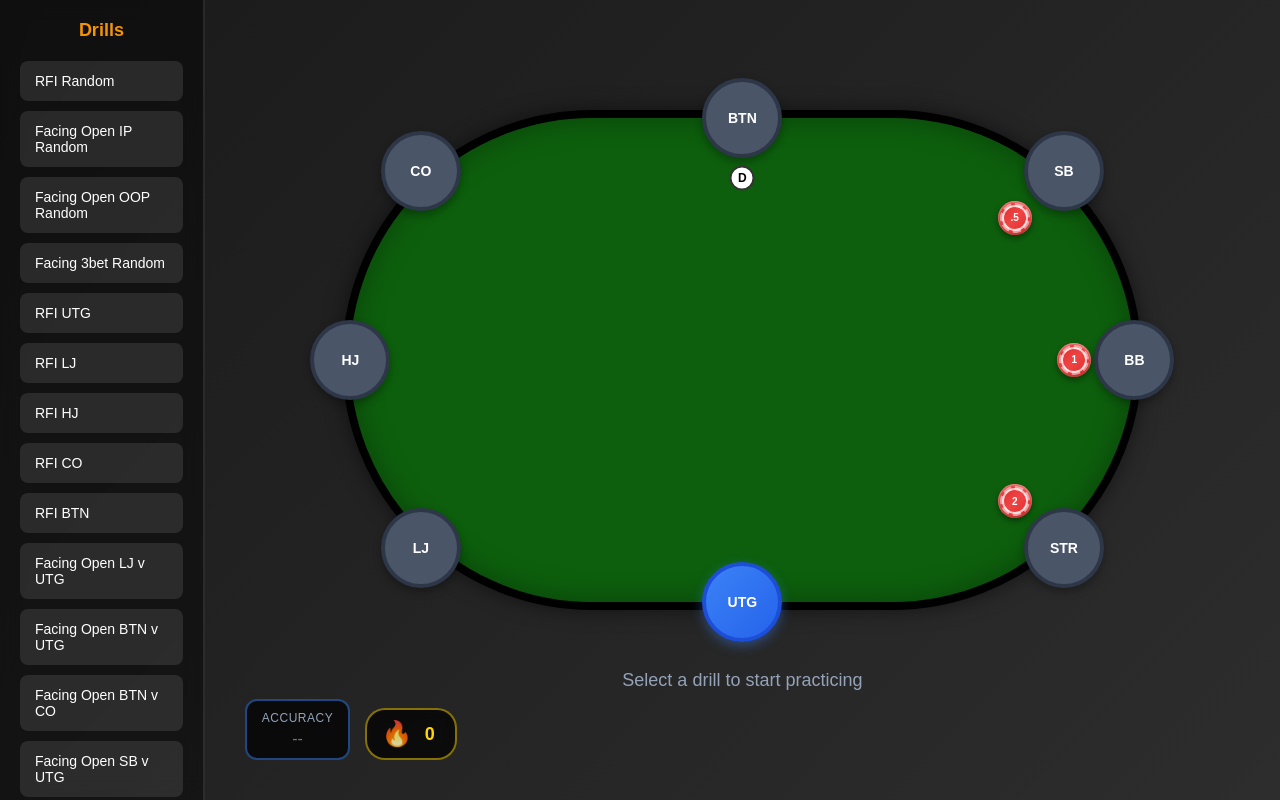
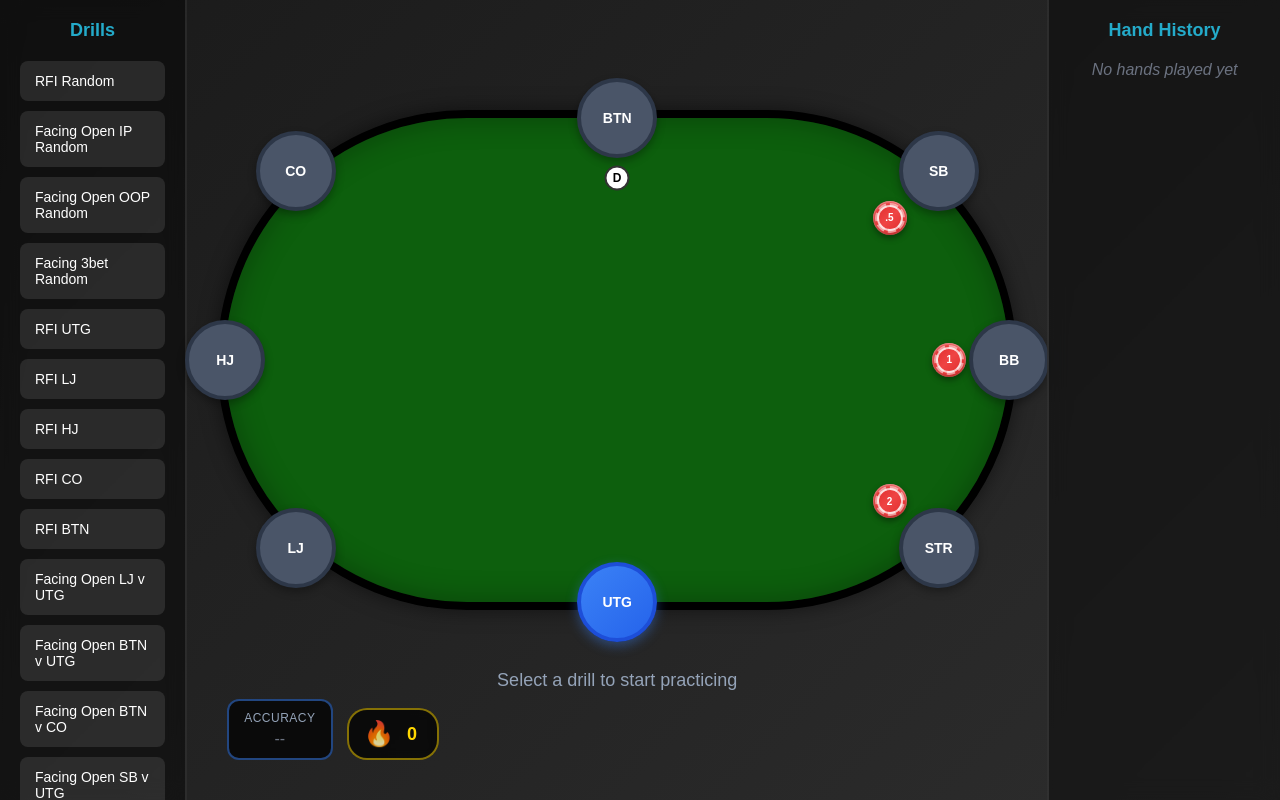
Before and after one commit to GTOJake/gtotrainer, a React (Create React App) app: page / in a window 1280 px wide. Built offline with nearby package versions, Linux system fonts and the light colour scheme.

Commit message:
Added hand history panel

```diff
--- a/src/App.css
+++ b/src/App.css
@@ -50,7 +50,7 @@
       margin-top: 0;
       margin-bottom: 20px;
       font-size: 18px;
-      color: #f39405;
+      color: #24abca;
       text-align: center;
     }
 
@@ -490,3 +490,108 @@
     50% { box-shadow: 0 0 20px #10b981, 0 0 40px #10b981, 0 0 60px #10b981; }
     100% { box-shadow: 0 0 20px #10b981, 0 0 40px #10b981, 0 0 60px #10b981; }
   }
+
+  .hand-history {
+    width: 20%;
+    background: rgba(0, 0, 0, 0.4);
+    backdrop-filter: blur(10px);
+    border-left: 2px solid rgba(255, 255, 255, 0.1);
+    padding: 20px;
+    overflow-y: auto;
+  }
+
+  /* Custom scrollbar for hand history */
+  .hand-history::-webkit-scrollbar {
+    width: 8px;
+  }
+
+  .hand-history::-webkit-scrollbar-track {
+    background: rgba(0, 0, 0, 0.2);
+    border-radius: 4px;
+  }
+
+  .hand-history::-webkit-scrollbar-thumb {
+    background: rgba(100, 100, 100, 0.6);
+    border-radius: 4px;
+    transition: background 0.3s ease;
+  }
+
+  .hand-history::-webkit-scrollbar-thumb:hover {
+    background: rgba(150, 150, 150, 0.8);
+  }
+
+  /* Firefox scrollbar styling */
+  .hand-history {
+    scrollbar-width: thin;
+    scrollbar-color: rgba(100, 100, 100, 0.6) rgba(0, 0, 0, 0.2);
+  }
+
+  .hand-history h3 {
+    margin-top: 0;
+    margin-bottom: 20px;
+    font-size: 18px;
+    color: #24abca;
+    text-align: center;
+  }
+
+  .history-table {
+    width: 100%;
+    border-collapse: collapse;
+    font-size: 12px;
+  }
+
+  .history-table th {
+    background: rgba(255, 255, 255, 0.1);
+    color: #24abca;
+    padding: 8px 4px;
+    text-align: center;
+    font-weight: bold;
+    font-size: 11px;
+    border-bottom: 1px solid rgba(255, 255, 255, 0.2);
+  }
+
+  .history-table td {
+    padding: 6px 4px;
+    text-align: center;
+    border-bottom: 1px solid rgba(255, 255, 255, 0.1);
+  }
+
+  .history-row {
+    transition: background-color 0.3s ease;
+  }
+
+  .history-row.correct {
+    background-color: rgba(16, 185, 129, 0.2);
+  }
+
+  .history-row.incorrect {
+    background-color: rgba(239, 68, 68, 0.2);
+  }
+
+  .history-row:hover {
+    background-color: rgba(255, 255, 255, 0.1);
+  }
+
+  .hand-column {
+    font-weight: bold;
+    font-family: monospace;
+  }
+
+  .action-column {
+    font-weight: bold;
+    text-transform: uppercase;
+  }
+
+  .drill-column {
+    font-size: 10px;
+    color: #94a3b8;
+    max-width: 80px;
+    word-wrap: break-word;
+  }
+
+  .no-history-message {
+    text-align: center;
+    color: #6b7280;
+    font-style: italic;
+    margin-top: 20px;
+  }
--- a/src/App.js
+++ b/src/App.js
@@ -186,8 +186,44 @@ const Feedback = ({ feedback, onNext }) => {
   );
 };
 
+// Hand History Component
+const HandHistory = ({ history }) => {
+  if (!history || history.length === 0) {
+    return (
+      <div className="hand-history">
+        <h3>Hand History</h3>
+        <div className="no-history-message">No hands played yet</div>
+      </div>
+    );
+  }
+
+  return (
+    <div className="hand-history">
+      <h3>Hand History</h3>
+      <table className="history-table">
+        <thead>
+          <tr>
+            <th>Hand</th>
+            <th>Action</th>
+            <th>Drill</th>
+          </tr>
+        </thead>
+        <tbody>
+          {history.map((hand, index) => (
+            <tr key={index} className={`history-row ${hand.isCorrect ? 'correct' : 'incorrect'}`}>
+              <td className="hand-column">{hand.handKey}</td>
+              <td className="action-column">{hand.userAction}</td>
+              <td className="drill-column">{hand.drillName}</td>
+            </tr>
+          ))}
+        </tbody>
+      </table>
+    </div>
+  );
+};
+
 // Poker Table Component
-const PokerTable = ({ selectedDrill }) => {
+const PokerTable = ({ selectedDrill, onHandHistoryUpdate }) => {
   const [userCards, setUserCards] = useState(null);
   const [feedback, setFeedback] = useState(null);
   const [showActions, setShowActions] = useState(true);
@@ -198,12 +234,15 @@ const PokerTable = ({ selectedDrill }) => {
   const [correctActions, setCorrectActions] = useState(0);
   const [randomPosition, setRandomPosition] = useState(null);
 
+
+
   useEffect(() => {
     // Reset stats when drill changes
     setTotalActions(0);
     setCorrectActions(0);
     setStreak(0);
     setRandomPosition(null);
+    onHandHistoryUpdate([]); // Reset history
 
     // Auto-start the drill by dealing a new hand if a drill is selected
     if (selectedDrill) {
@@ -214,7 +253,7 @@ const PokerTable = ({ selectedDrill }) => {
       setFeedback(null);
       setShowActions(false);
     }
-  }, [selectedDrill]);
+  }, [selectedDrill, onHandHistoryUpdate]);
 
   const positions = ['BTN', 'SB', 'BB', 'STR', 'UTG', 'LJ', 'HJ', 'CO'];
 
@@ -547,6 +586,17 @@ const PokerTable = ({ selectedDrill }) => {
       setCorrectActions(prev => prev + 1);
     }
 
+    // Record the hand in history (for both correct and incorrect answers)
+    const historyEntry = {
+      handKey: handKey,
+      userAction: action,
+      isCorrect: result.isCorrect,
+      drillName: drillToCheck
+    };
+
+    // Update hand history for all answers
+    onHandHistoryUpdate(prev => [historyEntry, ...prev]);
+
     if (result.isCorrect) {
       // Increment streak for correct answers
       setStreak(prev => prev + 1);
@@ -682,6 +732,8 @@ const PokerTable = ({ selectedDrill }) => {
 //********************************************************************************************************************************************************* */
 const App = () => {
   const [selectedDrill, setSelectedDrill] = useState(null);
+  // In the App component, add handHistory state
+  const [handHistory, setHandHistory] = useState([]);
 
   const drills = [
     { id: 20, name: 'RFI Random' },
@@ -709,6 +761,9 @@ const App = () => {
     { id: 19, name: 'Facing 3bet BTN v SB'}
   ];
 
+
+
+// Update the return statement to include HandHistory component
 return (
   <div className="app">
     <div className="app-container">
@@ -719,7 +774,9 @@ const App = () => {
       />
       <PokerTable
         selectedDrill={selectedDrill}
+        onHandHistoryUpdate={setHandHistory}
       />
+      <HandHistory history={handHistory} />
     </div>
   </div>
 );
--- a/src/data/drillActions.js
+++ b/src/data/drillActions.js
@@ -457,14 +457,14 @@ export const drillActions = {
      //suited jacks
      'JTs': 'call',
      //suited tens and lower
-     'T9s': ['raise', 'fold'],
+     'T9s': ['call', 'fold'],
      '98s': 'fold',
      '87s': 'fold',
      '76s': 'call',
      '65s': 'call',
      '54s': 'call',
      //offsuit hands
-     'AKo': ['raise', 'call'], 'AQo': ['raise', 'fold', 'call'],
+     'AKo': ['raise', 'call'], 'AQo': ['raise', 'fold'],
      'KQo': 'fold', 'KJo': 'fold',
      'QJo': 'fold',
   },
@@ -498,7 +498,7 @@ export const drillActions = {
      '99': 'call', '88': 'call', '77': 'call', '66': 'call', '55': 'call', '44': 'call', '33': 'call', '22': ['fold', 'call'],
      //suited aces
      'AKs': 'raise', 'AQs': 'call', 'AJs': 'call', 'ATs': 'call', 'A9s': 'call', 'A8s': 'call', 'A7s': 'call', 'A6s': ['raise', 'call'],
-     'A5s': ['call', 'raise'], 'A4s': 'call', 'A3s': ['raise', 'call'], 'A2s': ['raise', 'call'],
+     'A5s': ['call', 'raise'], 'A4s': ['raise', 'call'], 'A3s': ['raise', 'call'], 'A2s': ['raise', 'call'],
      //suited kings
      'KQs': 'call', 'KJs': ['call', 'raise'], 'KTs': ['call', 'raise'], 'K9s': 'call', 'K8s': 'call',
      //suited queens
```
Lines whose indentation alone changed are shown as unchanged.
